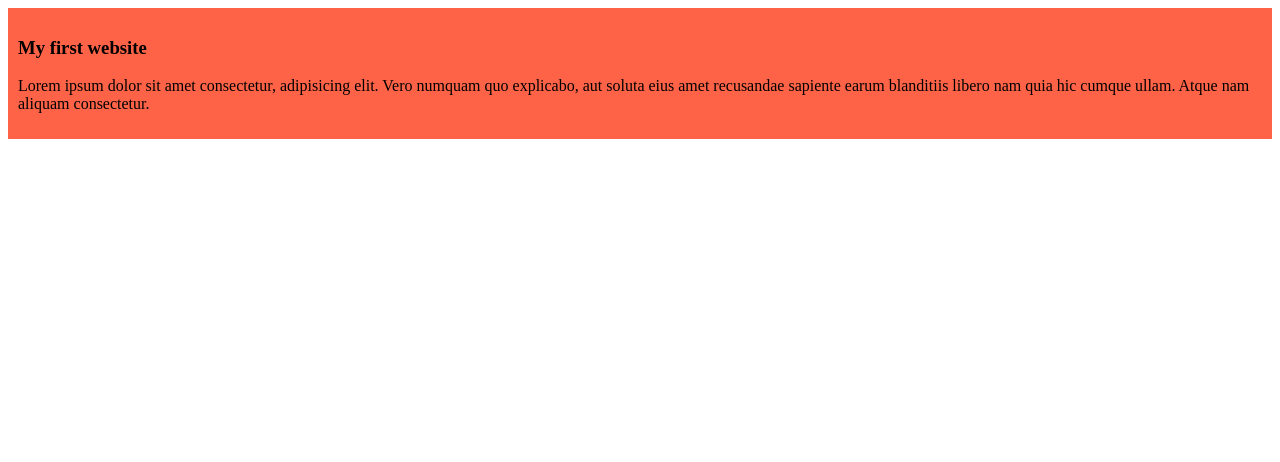
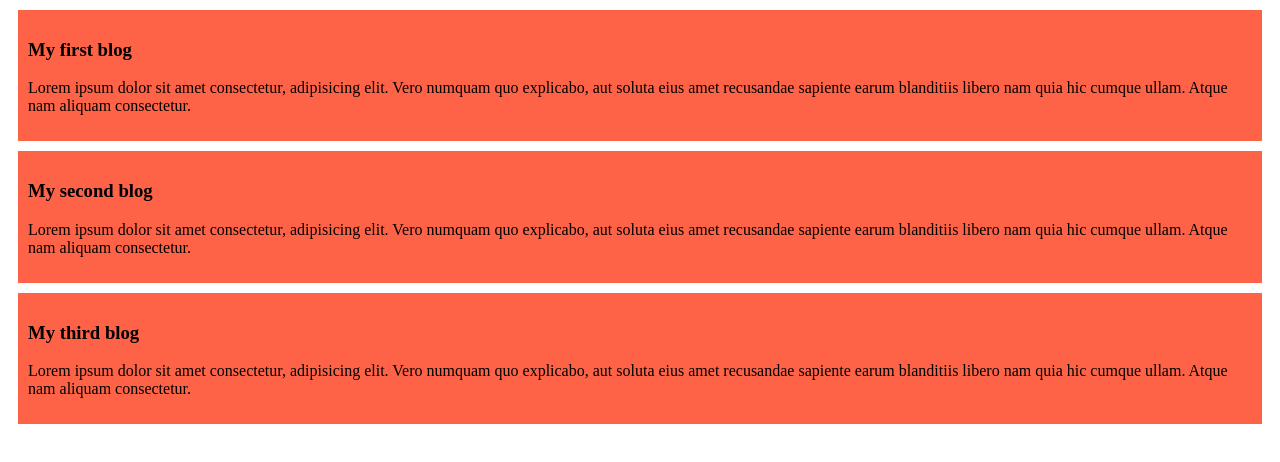
Before and after one commit to Yamin4D/my-simple-website, a plain HTML site: page index.html in a window 1280 px wide. Drawn offline with Linux system fonts and the light colour scheme.

Commit message:
added the second blog and the third blog

```diff
--- a/index.html
+++ b/index.html
@@ -8,7 +8,15 @@
 </head>
 <body>
     <div>
-        <h3>My first website</h3>
+        <h3>My first blog</h3>
+        <p>Lorem ipsum dolor sit amet consectetur, adipisicing elit. Vero numquam quo explicabo, aut soluta eius amet recusandae sapiente earum blanditiis libero nam quia hic cumque ullam. Atque nam aliquam consectetur.</p>
+    </div>
+    <div>
+        <h3>My second blog</h3>
+        <p>Lorem ipsum dolor sit amet consectetur, adipisicing elit. Vero numquam quo explicabo, aut soluta eius amet recusandae sapiente earum blanditiis libero nam quia hic cumque ullam. Atque nam aliquam consectetur.</p>
+    </div>
+    <div>
+        <h3>My third blog</h3>
         <p>Lorem ipsum dolor sit amet consectetur, adipisicing elit. Vero numquam quo explicabo, aut soluta eius amet recusandae sapiente earum blanditiis libero nam quia hic cumque ullam. Atque nam aliquam consectetur.</p>
     </div>
 </body>
--- a/styles/blog.css
+++ b/styles/blog.css
@@ -1,4 +1,5 @@
 div{
     background-color: tomato;
     padding: 10px;
+    margin: 10px;
 }
```
